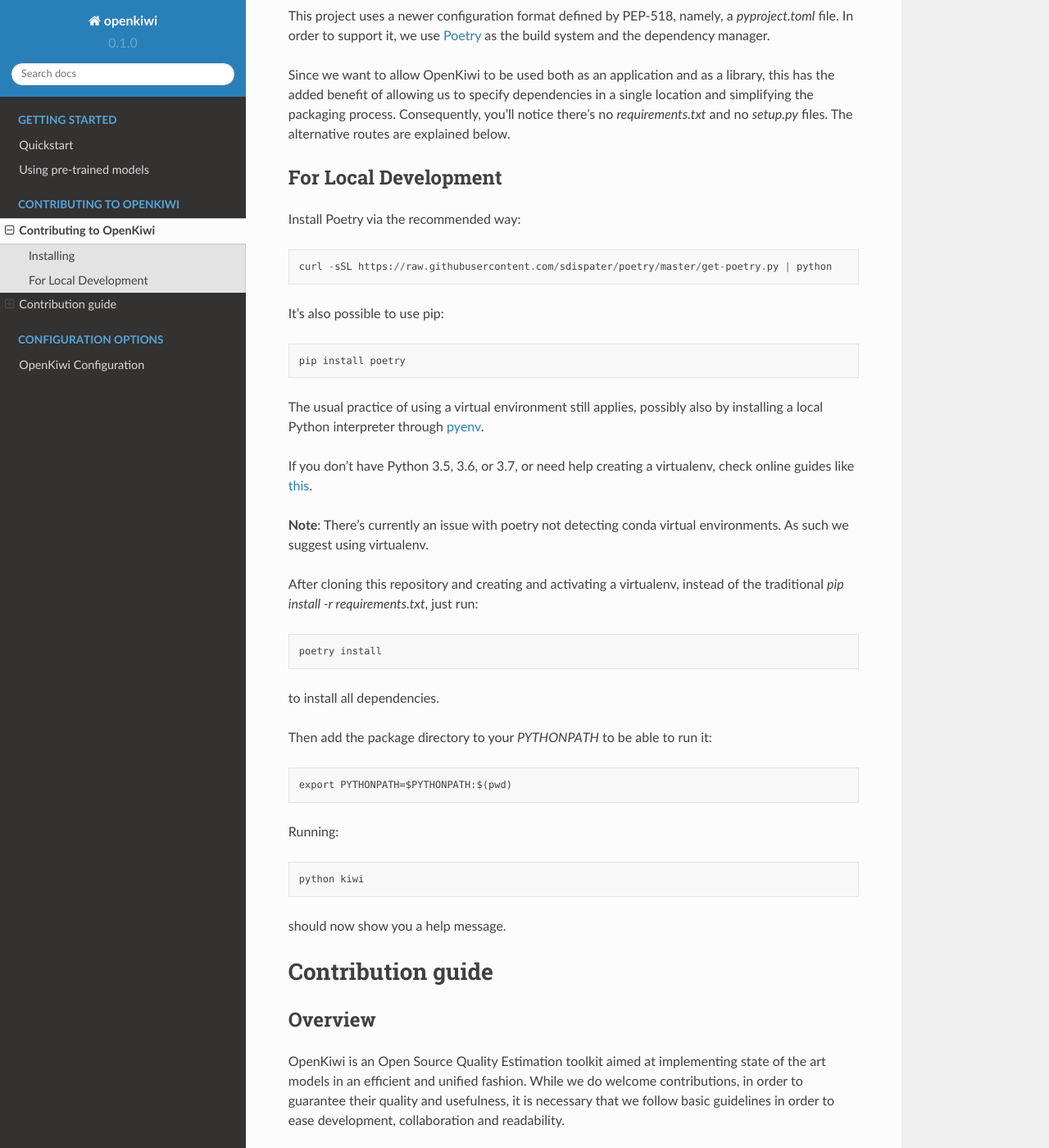
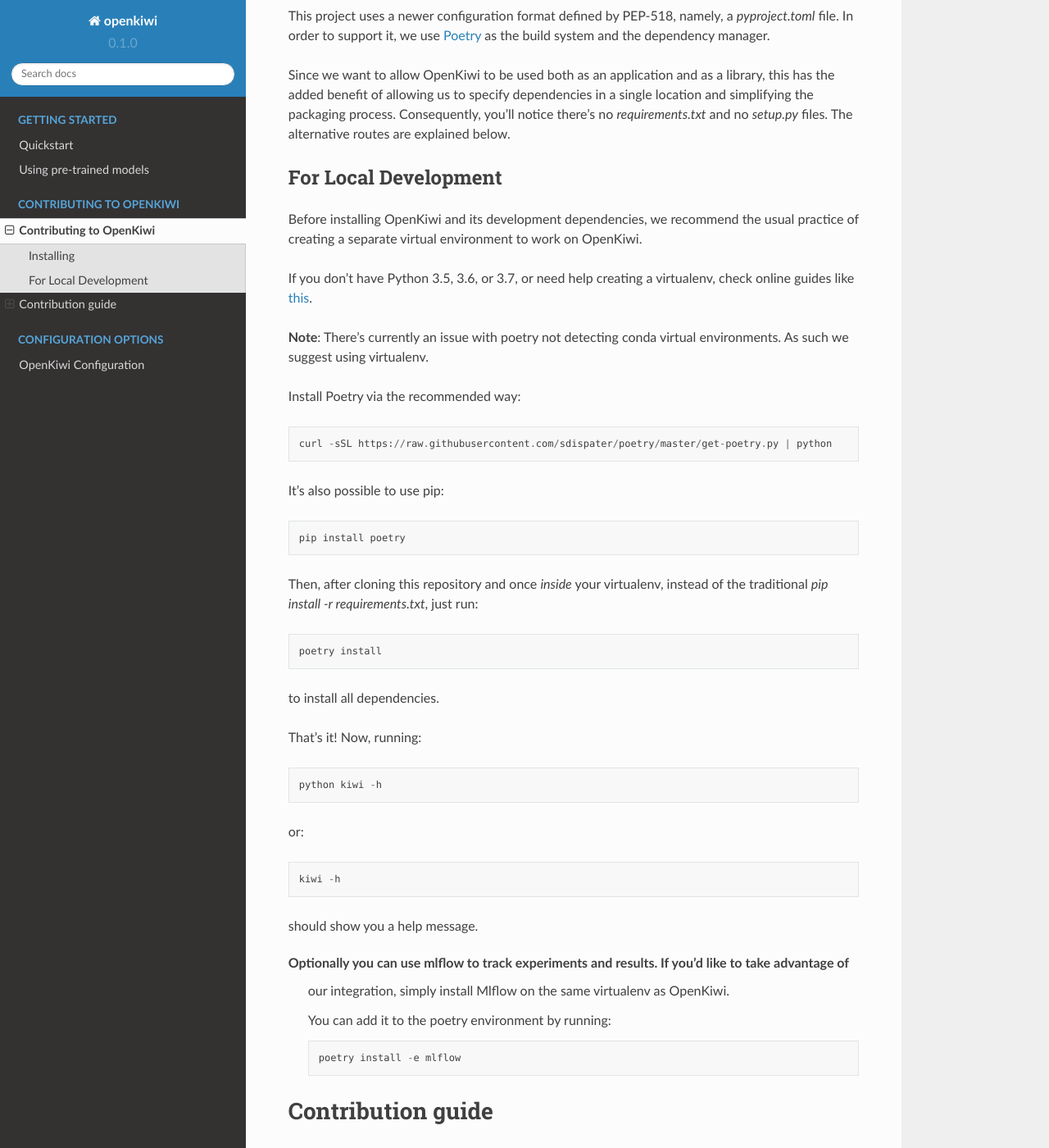
Before and after one commit to Unbabel/OpenKiwi, a Sphinx documentation site: the page built from docs/contributing.rst, in a window 1280 px wide and 1400 px high, scrolled down 280 px. Shown: the whole window at 82% size. Built offline with Sphinx 7.4.7 and the Read the Docs theme 2.0.0, drawn with Linux system fonts in a browser that asks for light colours; pages that are not in the unit, such as notebooks, are missing from menus.

Commit message:
Fix installation instructions to be clearer

```diff
--- a/docs/contributing.rst
+++ b/docs/contributing.rst
@@ -4,7 +4,7 @@
 Installing
 ----------
 
-Please note that since Python\>=3.5 is required, all the below commands, especially `pip`,
+Please note that since Python>=3.5 is required, all the below commands, especially `pip`,
 also have to be the Python 3 version. This might require that you run `pip3` instead.
 
 This project uses a newer configuration format defined by PEP-518, namely, a `pyproject.toml` file.
@@ -21,6 +21,15 @@
 For Local Development
 ---------------------
 
+Before installing OpenKiwi and its development dependencies, we recommend the usual practice of
+creating a separate virtual environment to work on OpenKiwi.
+
+If you don't have Python 3.5, 3.6, or 3.7, or need help creating a virtualenv, check online guides
+like `this <https://realpython.com/python-virtual-environments-a-primer/>`_.
+
+**Note**: There's currently an issue with poetry not detecting conda virtual environments. As such
+we suggest using virtualenv.
+
 Install Poetry via the recommended way::
 
    curl -sSL https://raw.githubusercontent.com/sdispater/poetry/master/get-poetry.py | python
@@ -29,30 +38,28 @@
 
    pip install poetry
 
-The usual practice of using a virtual environment still applies, possibly also by installing
-a local Python interpreter through `pyenv <https://github.com/pyenv/pyenv>`_.
-
-If you don't have Python 3.5, 3.6, or 3.7, or need help creating a virtualenv, check online guides
-like `this <https://realpython.com/python-virtual-environments-a-primer/>`_.
-
-**Note**: There's currently an issue with poetry not detecting conda virtual environments. As such
-we suggest using virtualenv.
-
-After cloning this repository and creating and activating a virtualenv, instead of the traditional
+Then, after cloning this repository and once *inside* your virtualenv, instead of the traditional
 `pip install -r requirements.txt`, just run::
 
    poetry install
 
 to install all dependencies.
 
-Then add the package directory to your `PYTHONPATH` to be able to run it::
+That's it! Now, running::
 
-   export PYTHONPATH=$PYTHONPATH:$(pwd)
+   python kiwi -h
 
-Running::
+or::
 
-   python kiwi
+   kiwi -h
 
-should now show you a help message.
+should show you a help message.
+
+**Optionally** you can use mlflow to track experiments and results. If you'd like to take advantage of
+ our integration, simply install Mlflow on the same virtualenv as OpenKiwi.
+
+ You can add it to the poetry environment by running::
+
+   poetry install -e mlflow
 
 .. mdinclude:: ../CONTRIBUTING.md
```
